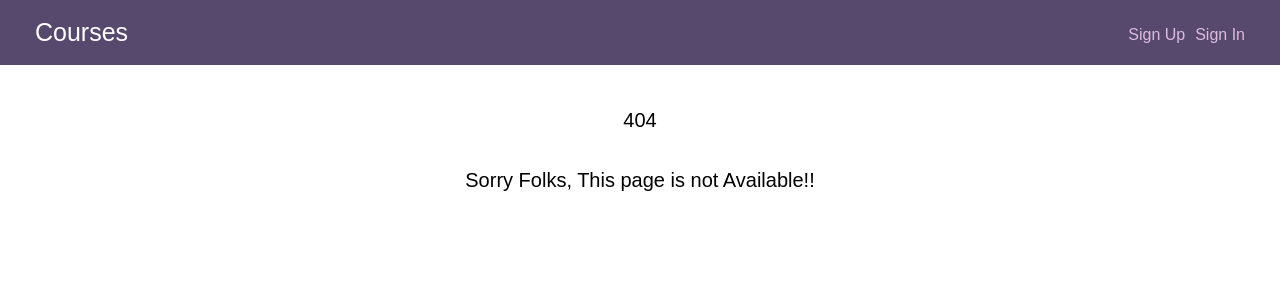
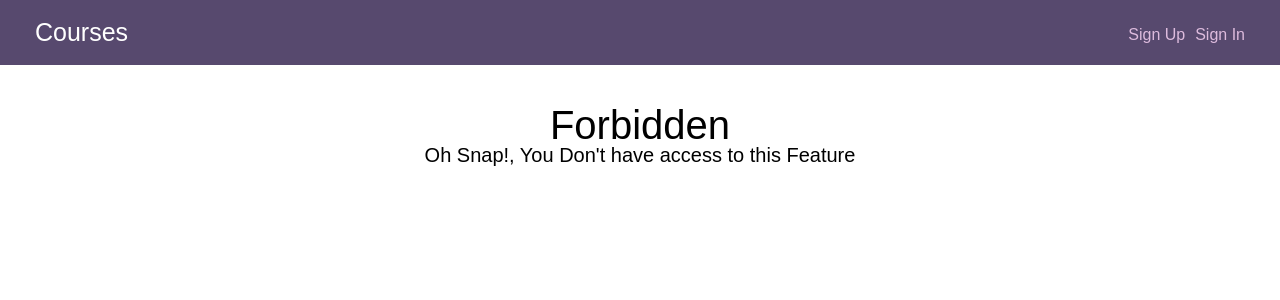
Before and after one commit to karanbadhwar/TechDegree-project13, a React (Create React App) app in the folder client/client/: page /forbidden in a window 1280 px wide. Before the commit this address had no page. Shown: the top 300 px of the page. Built offline with nearby package versions, Linux system fonts and the light colour scheme.

Commit message:
Fixed 2 Cancel Errors and Added Forbidden Component

```diff
--- a/client/client/src/App.js
+++ b/client/client/src/App.js
@@ -14,6 +14,7 @@ import {Route, Routes} from 'react-router-dom';
 import PrivateRoute from './component/PrivateRoute';
 import NotFound from './component/errors/NotFound';
 import Errors from './component/errors/Errors';
+import Forbidden from './component/Forbidden';
 
 function App() {
   return (
@@ -28,6 +29,7 @@ function App() {
         <Route path="courses/:id" element={<CourseDetails />} />
         <Route path="courses/:id/update" element={<PrivateRoute><CourseUpdate /></PrivateRoute>} />
         <Route path="/errors" element={<Errors />} />
+        <Route path="/forbidden" element={<Forbidden />} />
         <Route path="*" element={<NotFound />}/>
       </Routes>
     </div>
--- a/client/client/src/component/CourseUpdate.js
+++ b/client/client/src/component/CourseUpdate.js
@@ -147,7 +147,7 @@ export default function CourseUpdate() {
             </form>
           </div>
       </main>
-      : <Navigate to={`/courses/${id}`} replace/>}</>
+      : <Navigate to={`/forbidden`} replace/>}</>
     :
       <h1>Loading...</h1>
     }
--- a/client/client/src/component/CreateCourse.js
+++ b/client/client/src/component/CreateCourse.js
@@ -30,6 +30,12 @@ export default function CreateCourse() {
     }
   };
 
+  /**
+   * function handleCancel- It cancels out the form Request and redirects the user to the Home Page
+   */
+  const handleCancel = () =>{
+    navigate('/', {replace:true})
+  }
   /**
    * handleSubmit function, makes a POST request via Axios to the Server.
    * It is an async function, passes the Data object to the axios with detailed credentials about the new Course with Authorization
@@ -124,7 +130,7 @@ export default function CreateCourse() {
           <button className="button" type="submit">
             Create Course
           </button>
-          <button className="button button-secondary">Cancel</button>
+          <button className="button button-secondary" onClick={handleCancel}>Cancel</button>
         </form>
       </div>
     </main>
--- /dev/null
+++ b/client/client/src/component/Forbidden.js
@@ -0,0 +1,14 @@
+import React from 'react'
+
+function Forbidden() {
+  return (
+    <>
+        <div>
+            <h1 style={{fontSize: "2rem"}} > Forbidden </h1>
+            <h3 style={{fontSize: '1rem'}}>Oh Snap!, You Don't have access to this Feature</h3>
+        </div>
+    </>
+  )
+}
+
+export default Forbidden
--- a/client/client/src/component/UserSignIn.js
+++ b/client/client/src/component/UserSignIn.js
@@ -1,6 +1,6 @@
 import axios from "axios";
 import React, { useRef, useState, useContext } from "react";
-import { useNavigate, useLocation } from "react-router-dom";
+import { useNavigate, useLocation, Link } from "react-router-dom";
 import { Context } from "./Context";
 import config from "../config";
 
@@ -98,7 +98,7 @@ export default function UserSignIn() {
         </form>
         <p>
           Don't have a user account? Click here to{" "}
-          <a href="sign-up.html">sign up</a>!
+          <Link to="/signup">sign up</Link>!
         </p>
       </div>
     </main>
--- a/client/client/src/component/UserSignUp.js
+++ b/client/client/src/component/UserSignUp.js
@@ -11,6 +11,10 @@ export default function UserSignUp() {
   let emailRef = useRef("");
   let passRef = useRef("");
 
+    /**
+     * function handleChange, it updates the respective Ref's which we will use in the handleSubmit Function.
+     * @param {*} e Event
+     */
   const handleChange = (e) => {
     if (e.target.id === "firstName") {
       firstRef.current = e.target.value;
@@ -23,6 +27,16 @@ export default function UserSignUp() {
     }
   };
 
+  /**
+   * Function handleCancel, It cancels out the rquest to submit the New User Form and redirects the User
+   */
+  const handleCancel = () =>{
+    navigate('/', {replace:true})
+  }
+  /**
+   * Function handleSubmit, it creates a POSr User Request via Axios
+   * @param {*} e - Event
+   */
   const handleSubmit = async (e) => {
     e.preventDefault();
     const url = config.Url + "/users";
@@ -93,7 +107,7 @@ export default function UserSignUp() {
           <button className="button" type="submit">
             Sign Up
           </button>
-          <button className="button button-secondary">
+          <button className="button button-secondary" onClick={handleCancel}>
             <Link to="/">Cancel</Link>
           </button>
         </form>
```
